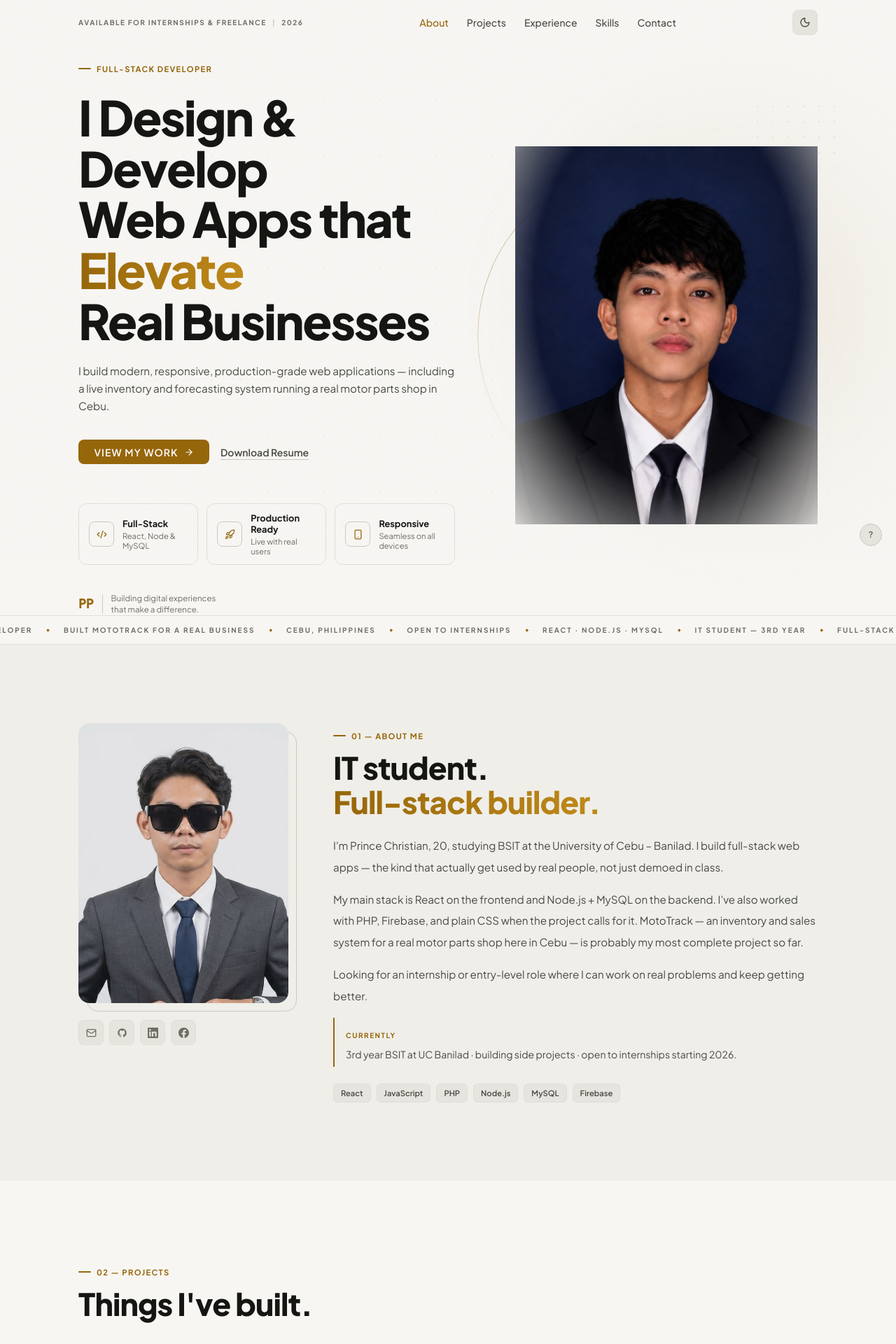
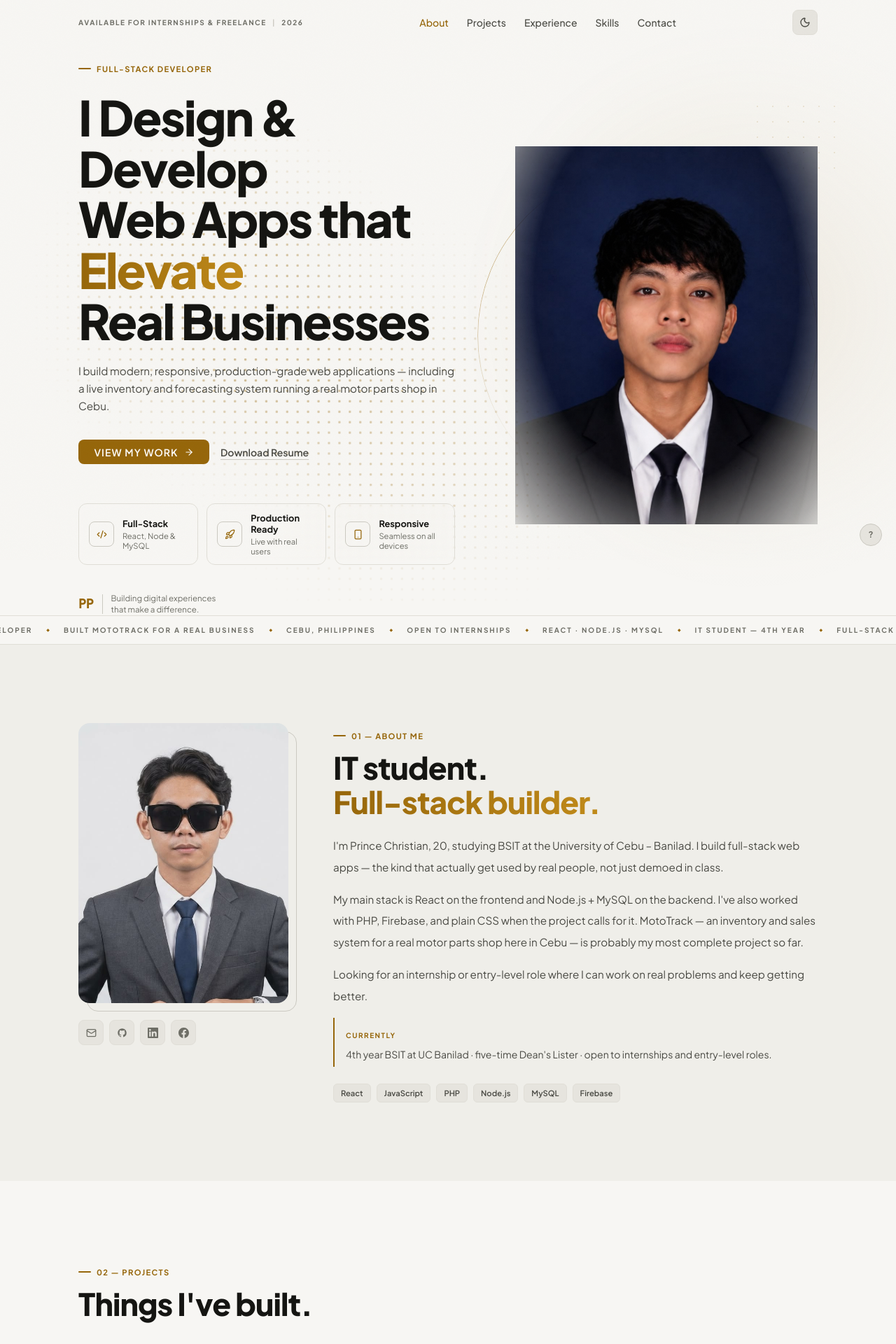
Before and after one commit to Prinss-git/Developer-Web-Profile, a React (Vite) app: page / in a window 1280 px wide. Shown: the top 1920 px of the page at 70% size. Built offline with nearby package versions, Linux system fonts and the light colour scheme.

Commit message:
Refactor code structure for improved readability and maintainability

```diff
--- a/src/components/Marquee.jsx
+++ b/src/components/Marquee.jsx
@@ -4,7 +4,7 @@ const ITEMS = [
   'Cebu, Philippines',
   'Open to Internships',
   'React · Node.js · MySQL',
-  'IT Student — 3rd Year',
+  'IT Student — 4th Year',
 ]
 
 export default function Marquee() {
--- a/src/data/experience.js
+++ b/src/data/experience.js
@@ -6,7 +6,7 @@ export const experience = [
     period: '2023 – Present',
     location: 'Cebu, Philippines',
     bullets: [
-      'Currently in 3rd year. Coursework covers data structures, algorithms, database management, and software engineering.',
+      "Currently in 4th year and a five-time Dean's Lister. Coursework covers data structures, algorithms, database management, and software engineering.",
       'Built MotoTrack — a full-stack inventory and sales system for a real motor parts business — as a personal project.',
       'Using React, Node.js, PHP, and MySQL across school projects and self-initiated work.',
     ],
--- a/src/sections/About.jsx
+++ b/src/sections/About.jsx
@@ -81,7 +81,7 @@ export default function About() {
               <div className="pl-4 py-2 border-l-2" style={{ borderColor: 'var(--ac)' }}>
                 <span className="text-[10px] font-bold uppercase tracking-[0.15em] text-[var(--ac)]">Currently</span>
                 <p className="mt-1 text-sm text-[var(--tx-2)]">
-                  3rd year BSIT at UC Banilad · building side projects · open to internships starting 2026.
+                  4th year BSIT at UC Banilad · five-time Dean's Lister · open to internships and entry-level roles.
                 </p>
               </div>
             </div>
--- a/src/styles/globals.css
+++ b/src/styles/globals.css
@@ -145,16 +145,14 @@ body { overflow-x: hidden;
 }
 
 /* ── Hero background ─────────────────────────── */
-@keyframes grid-drift {
-  0%   { background-position: 0 0; }
-  100% { background-position: 40px 40px; }
-}
+/* Dot pattern artwork used as a mask, so the dots take the theme's gold
+   in both light and dark mode. */
 .hero-dot-grid {
   position: absolute;
   inset: 0;
-  background-image: radial-gradient(circle, var(--ac-grid) 1px, transparent 1px);
-  background-size: 40px 40px;
-  animation: grid-drift 6s linear infinite;
+  background-color: var(--ac);
+  -webkit-mask: url('/images/hero-dots.png') no-repeat left 6% center / min(860px, 95vw) auto;
+          mask: url('/images/hero-dots.png') no-repeat left 6% center / min(860px, 95vw) auto;
 }
 
 /* Dot cluster, top right */
```
Also changed, not shown: public/images/hero-dots.png (added), 1 other file (tests, documents, lock files or other folders).
